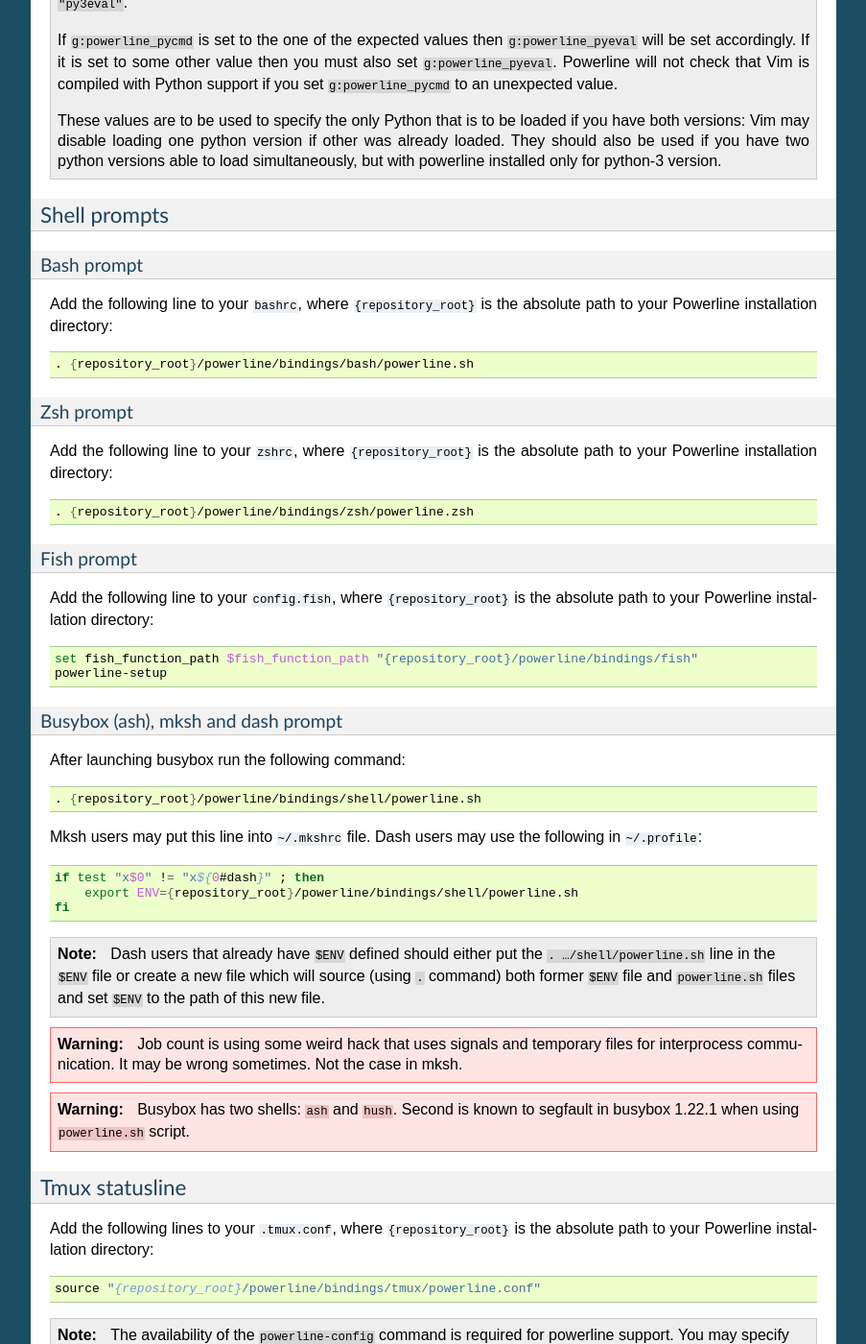
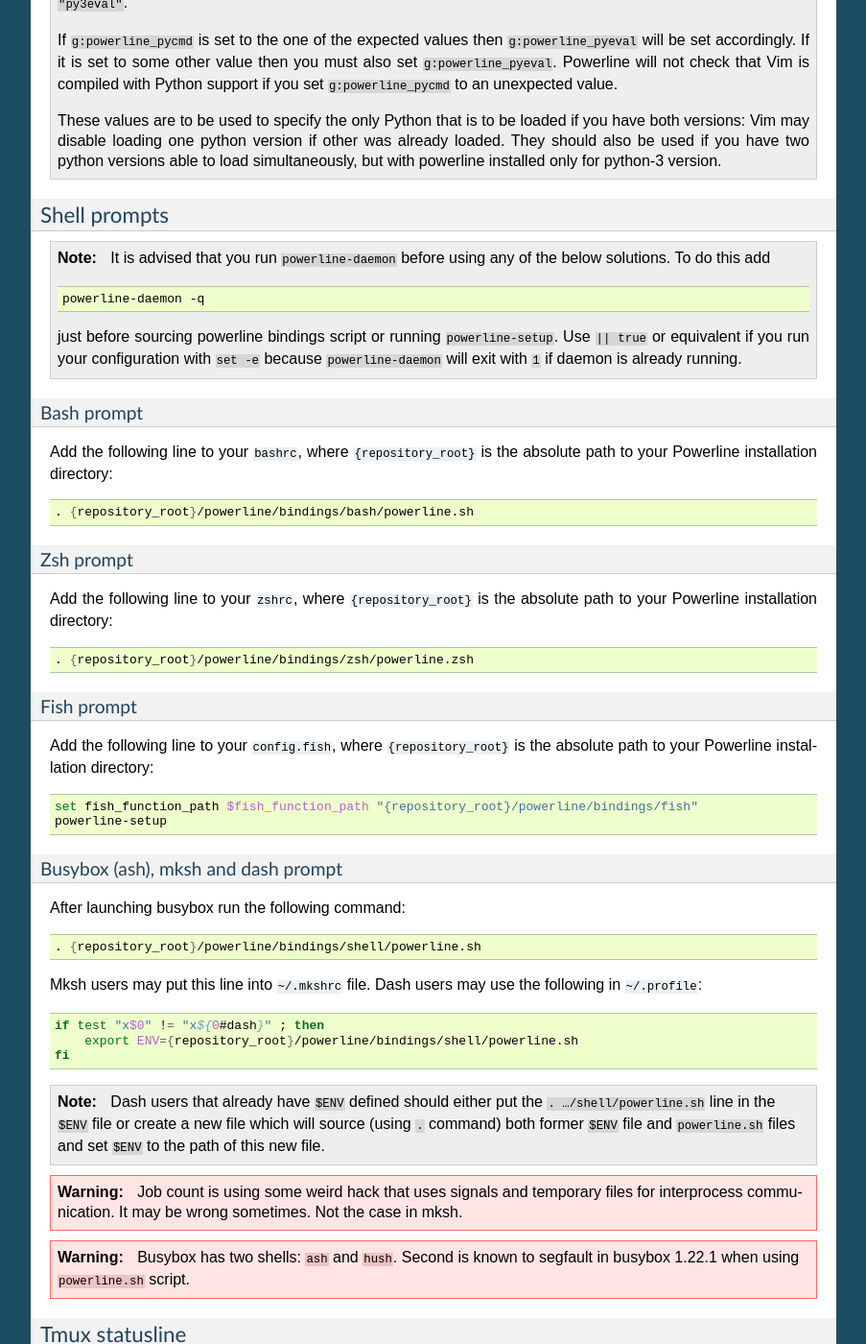
Before and after one commit to someyooyo/someyooyo, a Sphinx documentation site: the page built from docs/source/overview.rst, in a window 1280 px wide and 1400 px high, scrolled down 2149 px. Shown: the whole window at 96% size, without its empty margins (198-1101 px from the left). Built offline with Sphinx 7.4.7, drawn with Linux system fonts in a browser that asks for light colours; some of the changed text lies outside the part shown.

Commit message:
Update documentation

```diff
--- a/docs/source/overview.rst
+++ b/docs/source/overview.rst
@@ -149,6 +149,19 @@ hand: ``powerline`` is installed and run just like any other plugin using
 Shell prompts
 -------------
 
+.. note::
+    It is advised that you run ``powerline-daemon`` before using any of the
+    below solutions. To do this add
+
+    .. code-block:: bash
+
+        powerline-daemon -q
+
+    just before sourcing powerline bindings script or running
+    ``powerline-setup``. Use ``|| true`` or equivalent if you run your
+    configuration with ``set -e`` because ``powerline-daemon`` will exit with
+    ``1`` if daemon is already running.
+
 Bash prompt
 ^^^^^^^^^^^
 
@@ -226,6 +239,14 @@ is the absolute path to your Powerline installation directory::
     The availability of the ``powerline-config`` command is required for
     powerline support. You may specify location of this script via
     ``$POWERLINE_CONFIG_COMMAND`` environment variable.
+
+.. note::
+    It is advised that you run ``powerline-daemon`` before adding the above line
+    to tmux.conf. To do so add::
+
+        run-shell "powerline-daemon -q"
+
+    to :file:`.tmux.conf`.
 
 IPython prompt
 --------------
```
Also changed, not shown: docs/source/installation/troubleshooting-common.rst (+1 -6 lines).
